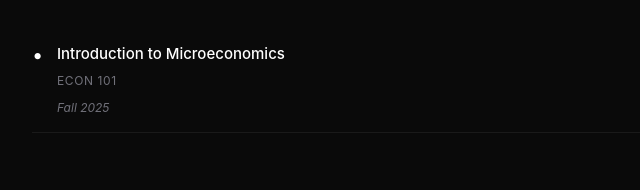
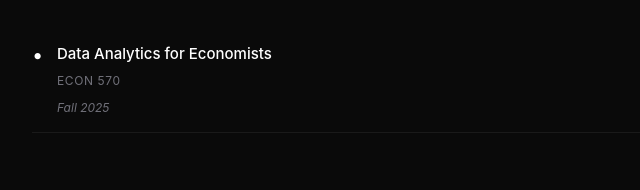
Before and after one commit to herreraCaicedo/herreraCaicedo.github.io, a plain HTML site: page teaching.html in a window 1280 px wide. Shown: the part 300-490 px from the top of the page, 278-918 px from the left. Drawn offline with Linux system fonts and the light colour scheme; a web font is replaced by a local one.

Commit message:
update teaching 3

```diff
--- a/teaching.html
+++ b/teaching.html
@@ -595,8 +595,8 @@
   <h2>Current Courses</h2>
   <ul class="classes-list">
     <li>
-      <div class="class-title">Introduction to Microeconomics</div>
-      <div class="class-code">ECON 101</div>
+      <div class="class-title">Data Analytics for Economists</div>
+      <div class="class-code">ECON 570</div>
       <div class="class-semester">Fall 2025</div>
     </li>
 
```
